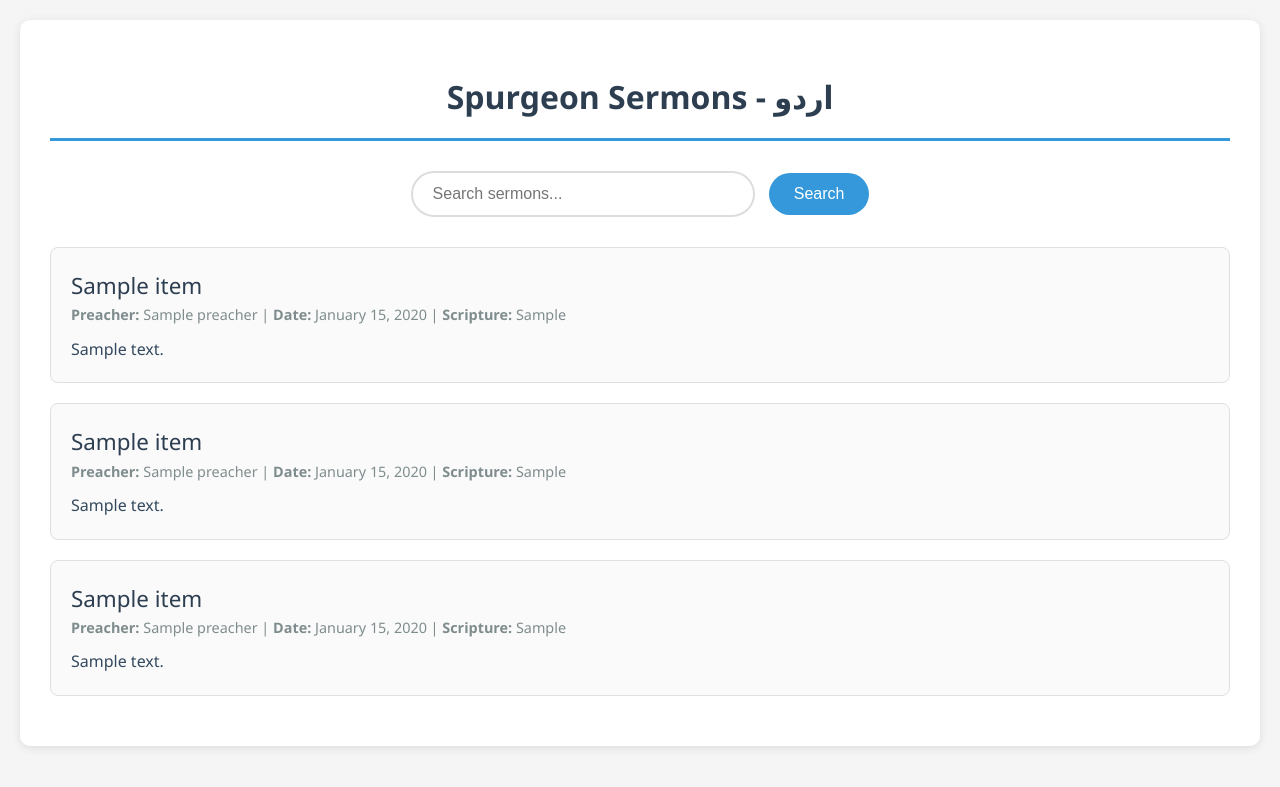
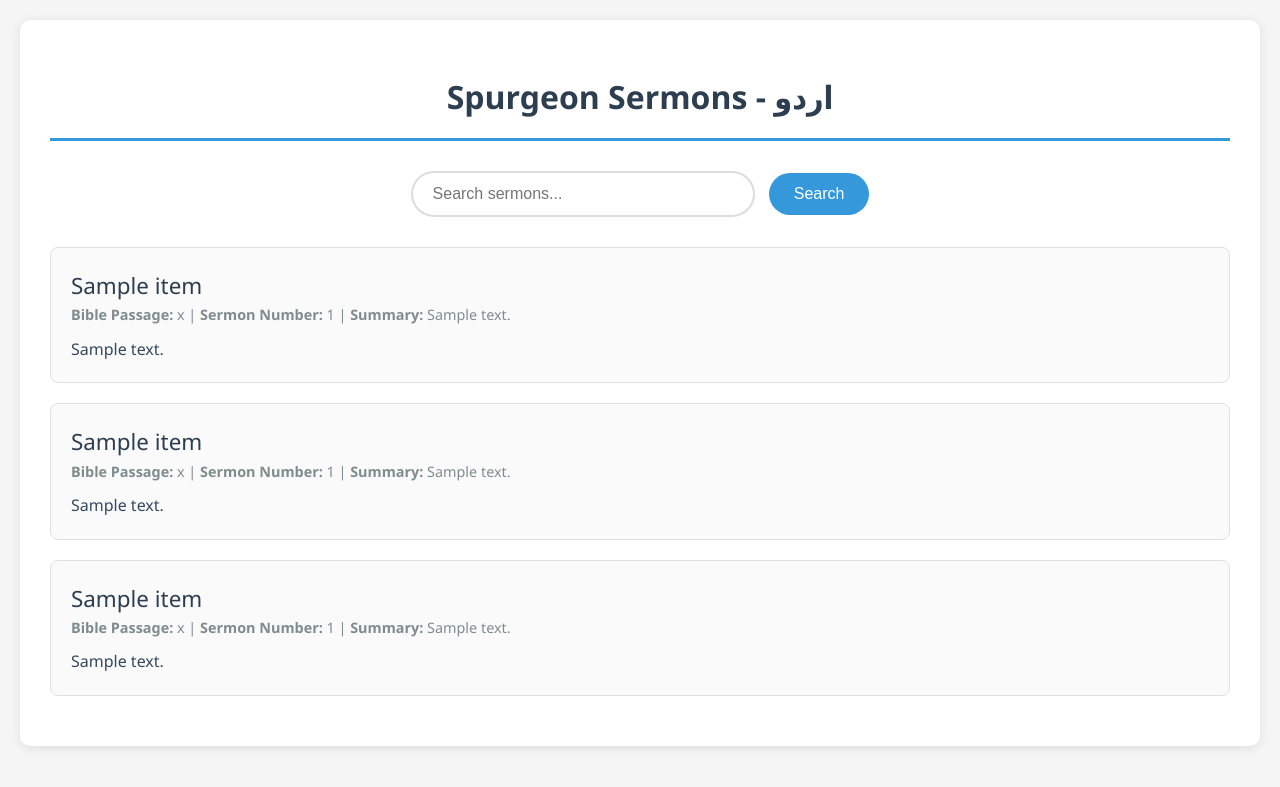
Before and after one commit to arthur224444/Spurgeon-Sermons-Urdu-Website, a Django app: page /sermons/ in a window 1280 px wide. Shown: the top 787 px of the page. Run offline with Django 5.2, Linux system fonts and the light colour scheme; tables that the repository leaves empty hold one stand-in row (values such as "Sample post"); a database or web service that is not in the repository returns one stand-in record (values such as "Sample title"); data that the repository does not hold is empty.

Commit message:
Fixed two bugs with the sermon list page

```diff
--- a/sermons/data_connection.py
+++ b/sermons/data_connection.py
@@ -42,6 +42,10 @@
         for sermon_number in sermon_numbers:
             sermon_data = self.get_sermon_basic_details(sermon_number)
             if sermon_data:
+                # Add pk field for template URL generation
+                sermon_data["pk"] = sermon_data.get(
+                    "spurgeon_gems_number", sermon_number
+                )
                 sermons.append(sermon_data)
         return sermons
 
--- a/sermons/templates/sermons/sermon_list.html
+++ b/sermons/templates/sermons/sermon_list.html
@@ -129,10 +129,10 @@
                         {{ sermon.title }}
                     </a>
                     <div class="sermon-meta">
-                        <strong>Preacher:</strong> {{ sermon.preacher }} |
-                        <strong>Date:</strong> {{ sermon.date_preached|date:"F j, Y" }}
-                        {% if sermon.scripture_reference %}
-                            | <strong>Scripture:</strong> {{ sermon.scripture_reference }}
+                        <strong>Bible Passage:</strong> {{ sermon.bible_passage }} |
+                        <strong>Sermon Number:</strong> {{ sermon.spurgeon_gems_number }} |
+                        {% if sermon.summary %}
+                            <strong>Summary:</strong> {{ sermon.summary }}
                         {% endif %}
                     </div>
                     <div class="sermon-excerpt">
```
